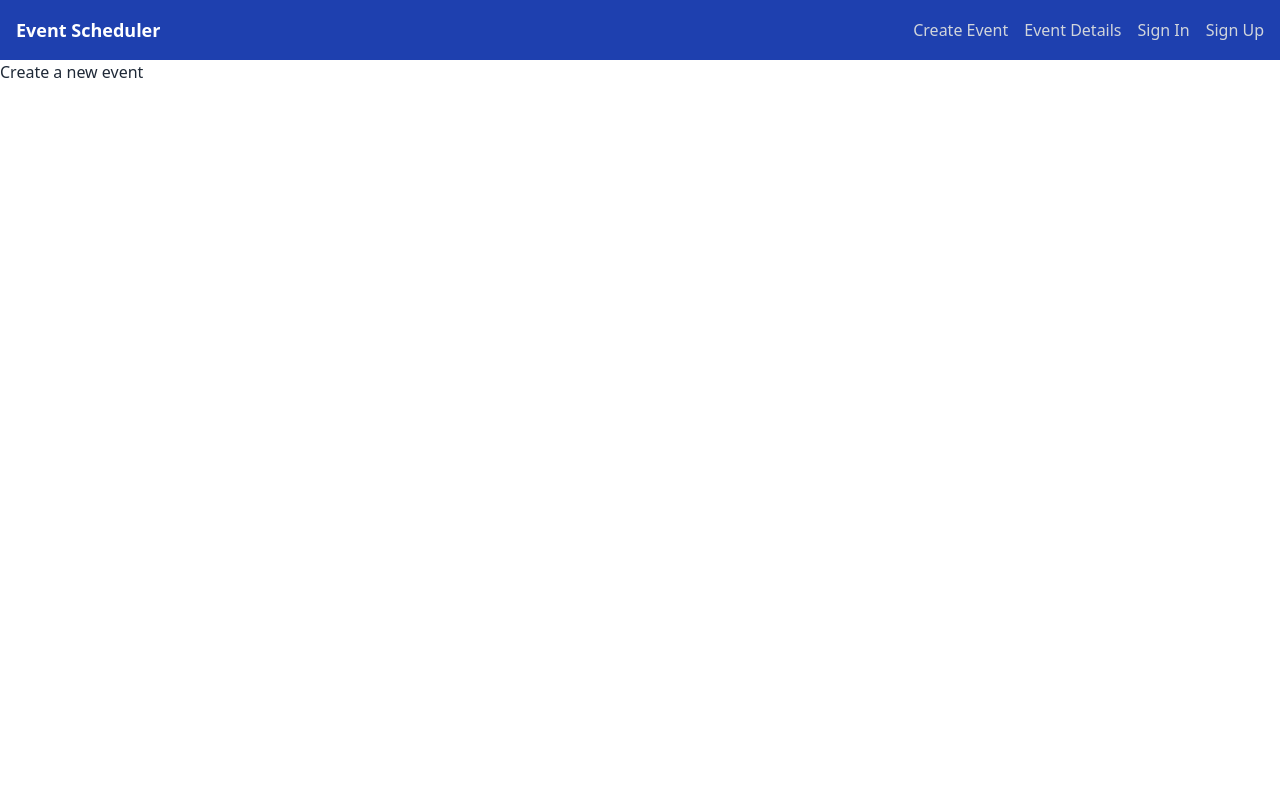
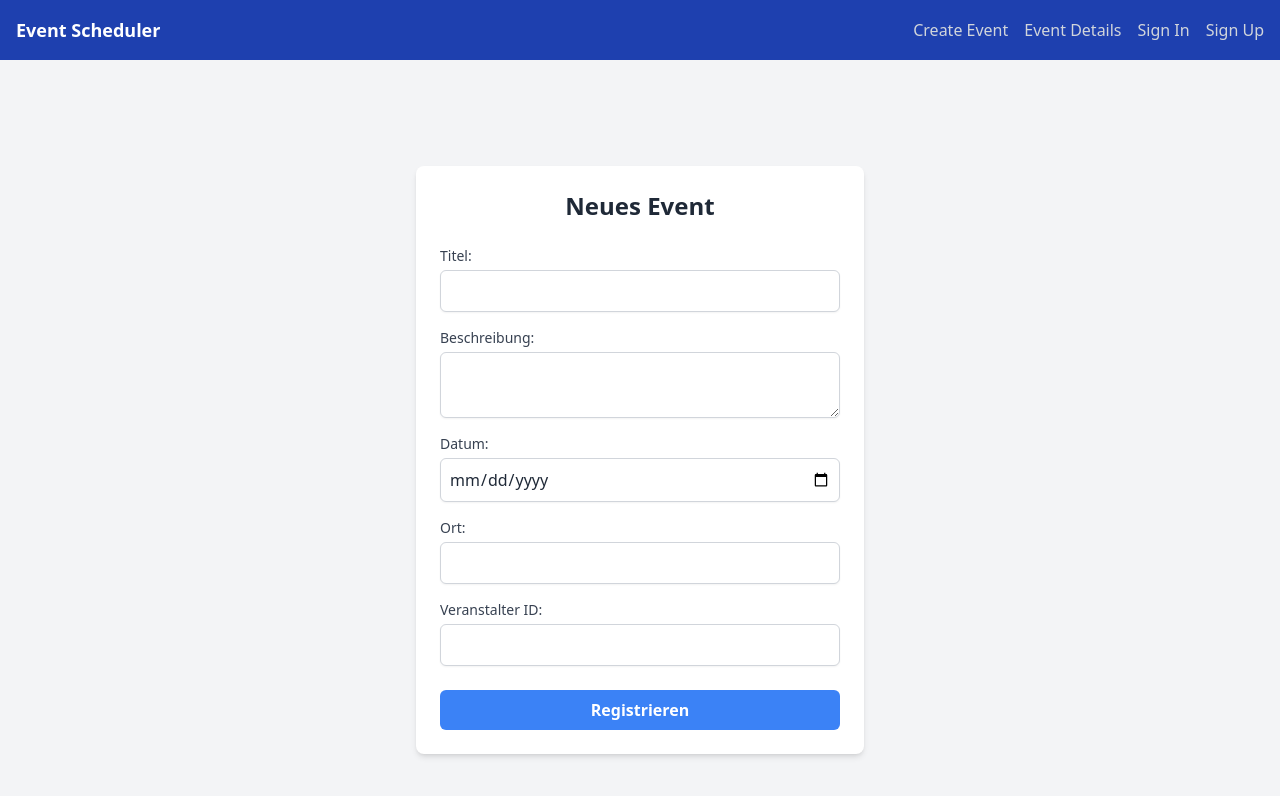
Before and after one commit to Fonsitax/Event-scheduler-2024, a React (Vite) app: page /create-event in a window 1280 px wide. Shown: the top 796 px of the page. Built offline with nearby package versions, Linux system fonts and the light colour scheme.

Commit message:
Update Sign-in Sign-up neues Event

```diff
--- a/src/components/create-event.jsx
+++ b/src/components/create-event.jsx
@@ -1,10 +1,121 @@
-import { Form } from "react-router-dom";
-
+import React, { useState } from 'react';
 
 export default function CreateEvent() {
-    return (
-        <div className="container mx-auto">
-        <h1>Create a new event</h1>
+  const [formData, setFormData] = useState({
+    title: '',
+    description: '',
+    date: '',
+    location: '',
+    organizerId: '',
+  });
+
+  const handleChange = (e) => {
+    const { name, value } = e.target;
+    setFormData({
+      ...formData,
+      [name]: value,
+    });
+  };
+
+  const handleSubmit = (e) => {
+    e.preventDefault();
+    // Hier könntest du die Formulardaten absenden, z.B. an ein API
+    console.log('Form data submitted:', formData);
+  };
+
+  return (
+    <div className="flex justify-center items-center min-h-screen bg-gray-100">
+      <form
+        onSubmit={handleSubmit}
+        className="bg-white p-6 rounded-lg shadow-md w-full max-w-md"
+      >
+        <h2 className="text-2xl font-bold mb-6 text-center">Neues Event</h2>
+        <div className="mb-4">
+          <label
+            htmlFor="title"
+            className="block text-sm font-medium text-gray-700"
+          >
+            Titel:
+          </label>
+          <input
+            type="text"
+            id="title"
+            name="title"
+            value={formData.title}
+            onChange={handleChange}
+            className="mt-1 block w-full p-2 border border-gray-300 rounded-md shadow-sm"
+          />
         </div>
-    );
-    }
+        <div className="mb-4">
+          <label
+            htmlFor="description"
+            className="block text-sm font-medium text-gray-700"
+          >
+            Beschreibung:
+          </label>
+          <textarea
+            id="description"
+            name="description"
+            value={formData.description}
+            onChange={handleChange}
+            className="mt-1 block w-full p-2 border border-gray-300 rounded-md shadow-sm"
+          />
+        </div>
+        <div className="mb-4">
+          <label
+            htmlFor="date"
+            className="block text-sm font-medium text-gray-700"
+          >
+            Datum:
+          </label>
+          <input
+            type="date"
+            id="date"
+            name="date"
+            value={formData.date}
+            onChange={handleChange}
+            className="mt-1 block w-full p-2 border border-gray-300 rounded-md shadow-sm"
+          />
+        </div>
+        <div className="mb-4">
+          <label
+            htmlFor="location"
+            className="block text-sm font-medium text-gray-700"
+          >
+            Ort:
+          </label>
+          <input
+            type="text"
+            id="location"
+            name="location"
+            value={formData.location}
+            onChange={handleChange}
+            className="mt-1 block w-full p-2 border border-gray-300 rounded-md shadow-sm"
+          />
+        </div>
+        <div className="mb-6">
+          <label
+            htmlFor="organizerId"
+            className="block text-sm font-medium text-gray-700"
+          >
+            Veranstalter ID:
+          </label>
+          <input
+            type="text"
+            id="organizerId"
+            name="organizerId"
+            value={formData.organizerId}
+            onChange={handleChange}
+            className="mt-1 block w-full p-2 border border-gray-300 rounded-md shadow-sm"
+          />
+        </div>
+        <button
+          type="submit"
+          className="w-full py-2 px-4 bg-blue-500 hover:bg-blue-700 text-white font-bold rounded-md"
+        >
+          Registrieren
+        </button>
+      </form>
+    </div>
+  );
+}
--- a/src/components/sign-in.jsx
+++ b/src/components/sign-in.jsx
@@ -1,3 +1,5 @@
+import React from 'react';
+
 export default function SignIn() {
   return (
     <div className="hero bg-base-200 min-h-screen">
@@ -38,7 +40,7 @@ export default function SignIn() {
                   href="#"
                   className="label-text-alt link link-hover"
                 >
-                  Forgot password?
+                  Forgot Login?
                 </a>
               </label>
             </div>
--- a/src/components/sign-up.jsx
+++ b/src/components/sign-up.jsx
@@ -1,7 +1,45 @@
 export default function SignUp() {
-    return (
-        <div className="container mx-auto">
-        <h1>Sign up</h1>
+  return (
+    <div className="hero bg-base-200 min-h-screen">
+      <div className="hero-content flex-col lg:flex-row-reverse">
+        <div className="text-center lg:text-left">
+          <h1 className="text-5xl font-bold">Register now!</h1>
+          <p className="py-6">
+            Provident cupiditate voluptatem et in. Quaerat fugiat ut assumenda
+            excepturi exercitationem quasi. In deleniti eaque aut repudiandae et
+            a id nisi.
+          </p>
         </div>
-    );
-    }
+        <div className="card bg-base-100 w-full max-w-sm shrink-0 shadow-2xl">
+          <form className="card-body">
+            <div className="form-control">
+              <label className="label">
+                <span className="label-text">Email</span>
+              </label>
+              <input
+                type="email"
+                placeholder="email"
+                className="input input-bordered"
+                required
+              />
+            </div>
+            <div className="form-control">
+              <label className="label">
+                <span className="label-text">Password</span>
+              </label>
+              <input
+                type="password"
+                placeholder="password"
+                className="input input-bordered"
+                required
+              />
+            </div>
+            <div className="form-control mt-6">
+              <button className="btn btn-primary">Register</button>
+            </div>
+          </form>
+        </div>
+      </div>
+    </div>
+  );
+}
```
